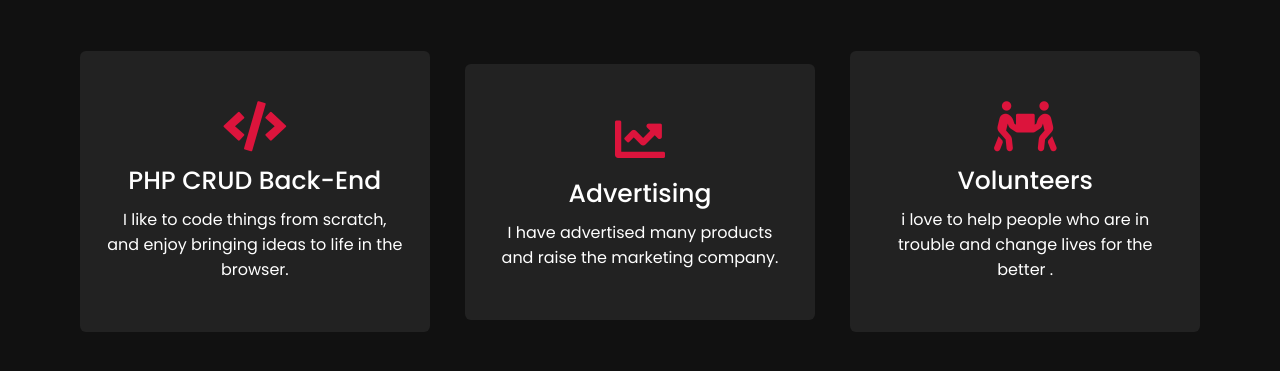
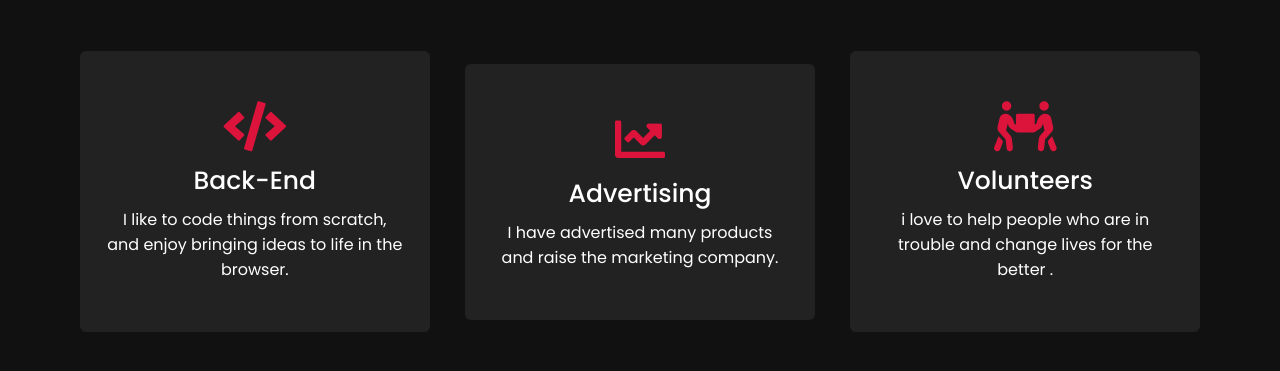
Before and after one commit to HazimDeveloper/E-Resume, a plain HTML site: page services.html in a window 1280 px wide. Shown: the part 175-546 px from the top of the page. Drawn offline with nearby package versions, Linux system fonts and the light colour scheme.

Commit message:
ubah servis

```diff
--- a/services.html
+++ b/services.html
@@ -45,7 +45,7 @@
                 <div class="card">
                     <div class="box">
                         <i class="fas fa-code"></i>
-                        <div class="text"> PHP CRUD Back-End</div>
+                        <div class="text">Back-End</div>
                         <p>I like to code things from scratch, and enjoy bringing ideas to life in the browser.</p>
                     </div>
                 </div>
```
